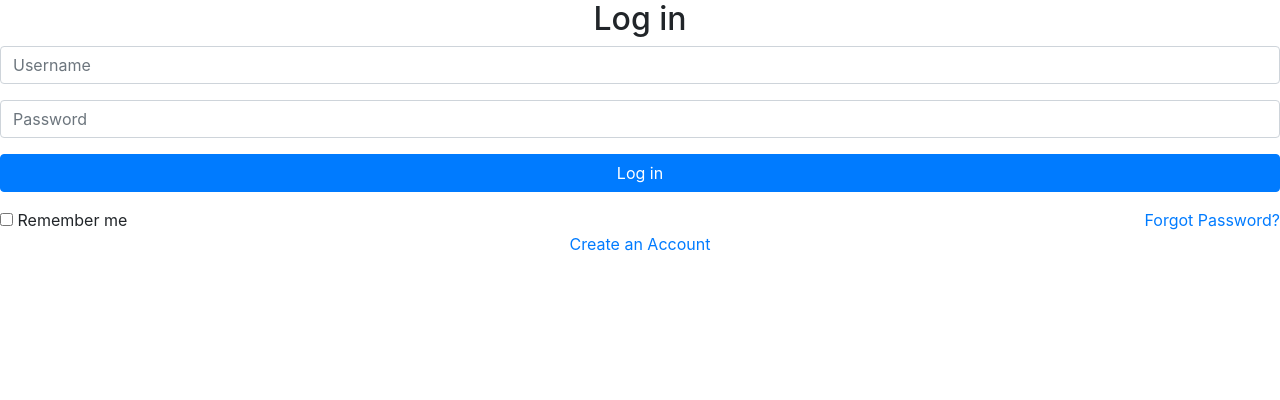
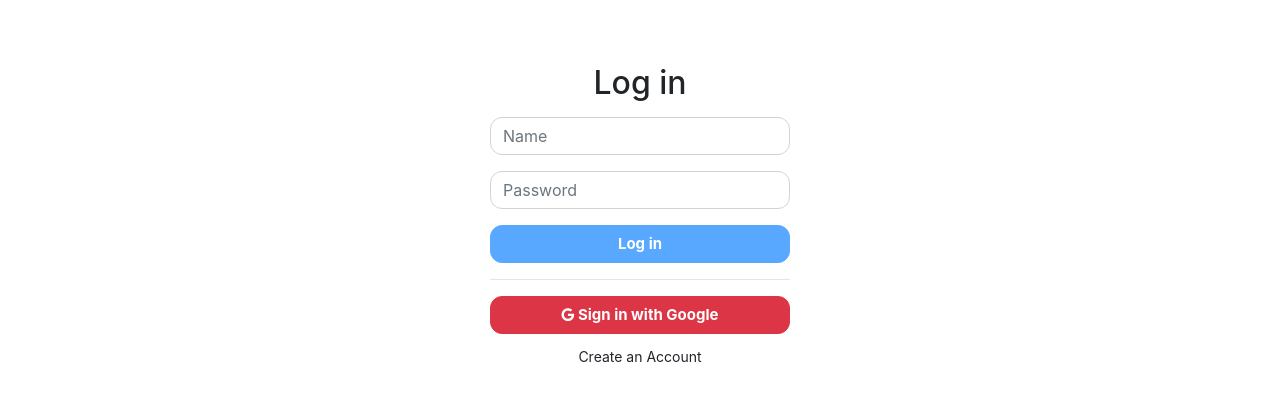
Before and after one commit to suman600/chatapp, an Angular app: page / in a window 1280 px wide. Shown: the top 400 px of the page. Built offline with nearby package versions, Linux system fonts and the light colour scheme.

Commit message:
added form

```diff
--- a/src/app/router/login/login.component.html
+++ b/src/app/router/login/login.component.html
@@ -1,19 +1,24 @@
-<div class="login-form">
-  <form>
+<div class="auth-form">
+  <form [formGroup]="loginForm" (ngSubmit)="onSubmit(loginForm)">
     <h2 class="text-center">Log in</h2>
     <div class="form-group">
-      <input type="text" class="form-control" placeholder="Username" required="required">
+      <input type="text" formControlName="name" class="form-control" placeholder="Name">
     </div>
     <div class="form-group">
-      <input type="password" class="form-control" placeholder="Password" required="required">
+      <input type="text" formControlName="password" class="form-control" placeholder="Password">
     </div>
     <div class="form-group">
-      <button type="submit" class="btn btn-primary btn-block">Log in</button>
+      <button type="submit" class="btn btn-primary btn-block" [disabled]="loginForm.invalid">Log in</button>
     </div>
-    <div class="clearfix">
-      <label class="float-left form-check-label"><input type="checkbox"> Remember me</label>
-      <a href="#" class="float-right">Forgot Password?</a>
+    <hr>
+    <div class="form-group mb-0">
+      <button class="btn btn-block btn-danger">
+        <i class="fa fa-google me-2"></i> Sign in with Google
+      </button>
     </div>
   </form>
-  <p class="text-center"><a href="#">Create an Account</a></p>
+
+  <p class="text-center">
+    <a routerLink="/register">Create an Account</a>
+  </p>
 </div>
--- a/src/app/router/login/login.component.scss
+++ b/src/app/router/login/login.component.scss
@@ -0,0 +1,29 @@
+:host{
+  height: 100vh;
+  width: 100vw;
+  padding: 4rem 4rem;
+  display: flex;
+  justify-content: center;
+}
+.auth-form {
+  width: 300px;
+  height: max-content;
+  font-size: 14px;
+}
+.auth-form form{
+  margin-bottom: 12px;
+}
+.auth-form .form-control {
+  border-radius: 12px;
+}
+.auth-form h2 {
+  margin: 0 0 15px;
+}
+.form-control, .btn {
+  min-height: 38px;
+  border-radius: 12px;
+}
+.btn {
+  font-size: 15px;
+  font-weight: bold;
+}
--- a/src/app/router/login/login.component.ts
+++ b/src/app/router/login/login.component.ts
@@ -1,10 +1,28 @@
-import { Component } from '@angular/core';
+import {Component, OnInit} from '@angular/core';
+import {FormBuilder, FormGroup, Validators} from '@angular/forms';
 
 @Component({
   selector: 'app-login',
   templateUrl: './login.component.html',
   styleUrls: ['./login.component.scss']
 })
-export class LoginComponent {
+export class LoginComponent implements OnInit{
+  loginForm:FormGroup
+  regexName:string = "^[A-Za-z\\s]{2,25}$";
+  regexPass:string = "^(?=.*[A-Z!@#$%^&*])[A-Za-z\\d!@#$%^&*]{6,25}$";
+  constructor(private fb: FormBuilder) {
+    this.loginForm =  this.fb.group({
+      name: ['', [Validators.required, Validators.pattern(this.regexName)]],
+      password: ['', [Validators.required, Validators.pattern(this.regexPass)]]
+    })
+  }
 
+  ngOnInit() {
+
+  }
+
+
+  onSubmit(form:FormGroup){
+    console.log(form.invalid);
+  }
 }
```
Also changed, not shown: src/app/router/login/login-routing.module.ts (added, +12 -0 lines), src/app/router/login/login.module.ts (added, +15 -0 lines), src/app/router/dashboard/dashboard-routing.module.ts (added), src/app/router/dashboard/dashboard.module.ts (added), src/app/router/signup/signup-routing.module.ts (added), src/app/router/signup/signup.module.ts (added).
